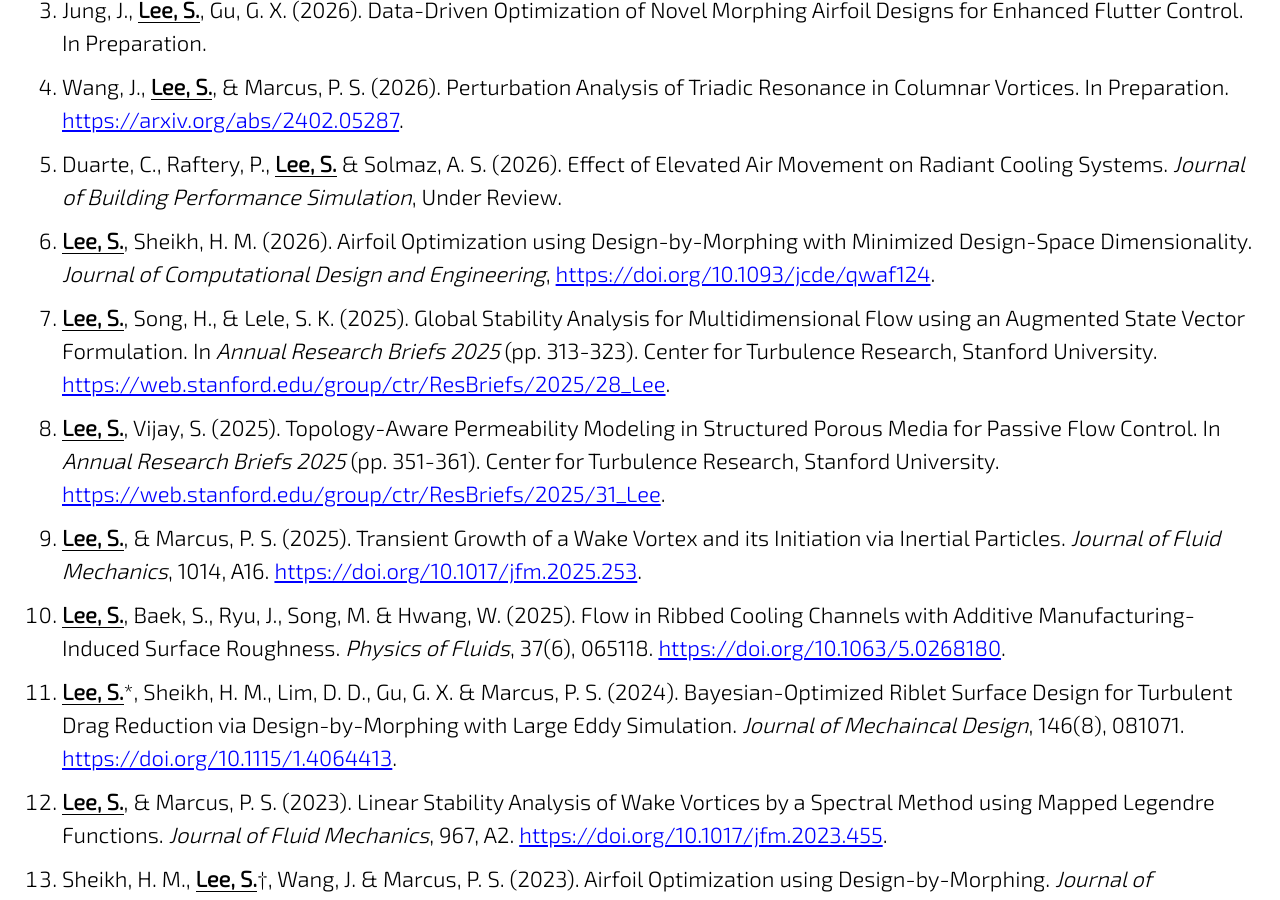
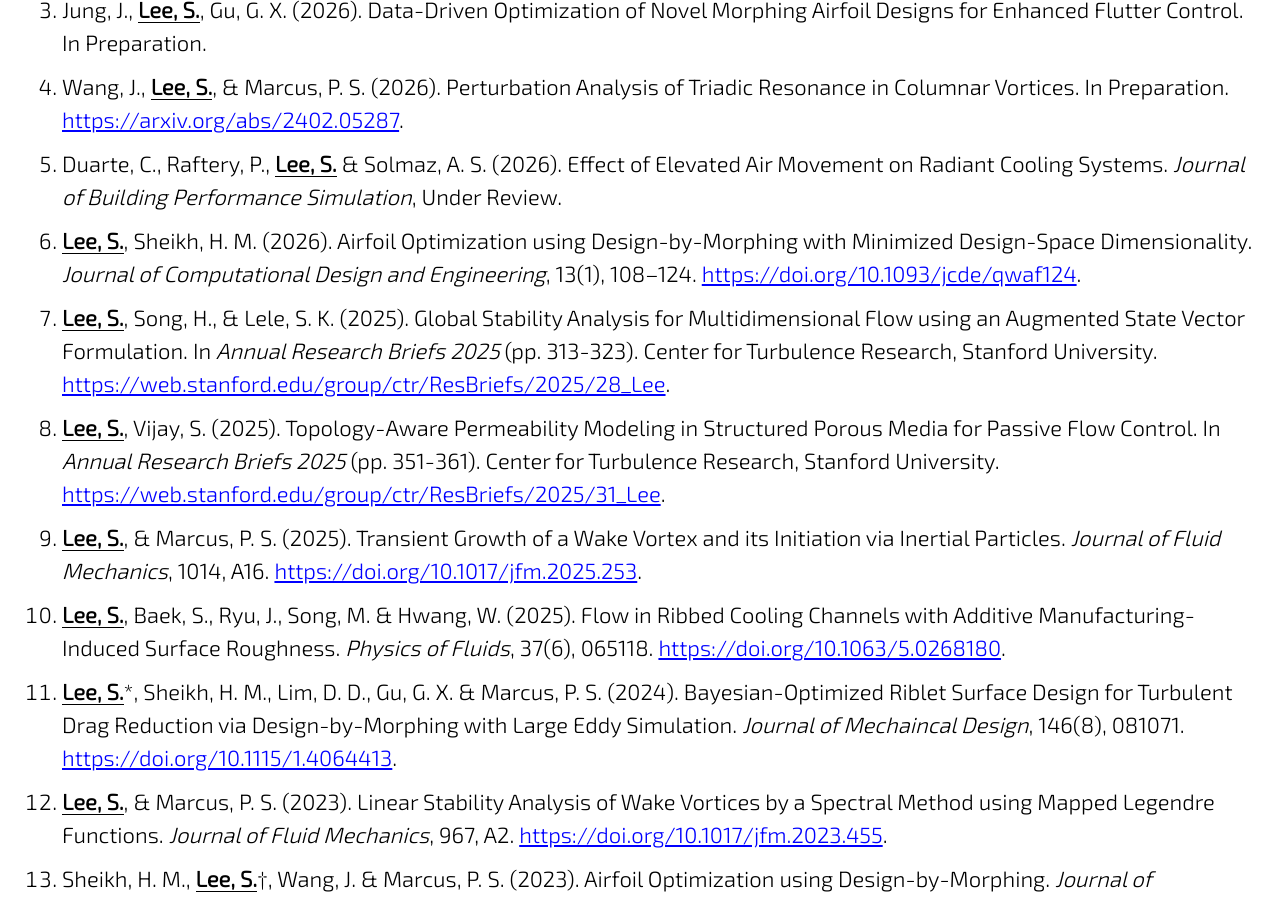
Before and after one commit to jun9303/jun9303.github.io, a Jekyll site: the page built from _pages/publications.md, in a window 1280 px wide and 900 px high, scrolled down 618 px. Built offline with Jekyll 4.4.1, drawn with Linux system fonts in a browser that asks for light colours; cached includes are drawn as plain includes; nearby versions of some CDN libraries; emoji names are drawn with the system emoji font.

Commit message:
New CV & Pub updated

```diff
--- a/_pages/publications.md
+++ b/_pages/publications.md
@@ -17,7 +17,7 @@ header:
 1. Jung, J., <ins>**Lee, S.**</ins>, Gu, G. X. (2026). Data-Driven Optimization of Novel Morphing Airfoil Designs for Enhanced Flutter Control. In Preparation.
 1. Wang, J., <ins>**Lee, S.**</ins>, & Marcus, P. S. (2026). Perturbation Analysis of Triadic Resonance in Columnar Vortices. In Preparation. [https://arxiv.org/abs/2402.05287](https://arxiv.org/abs/2402.05287).
 1. Duarte, C., Raftery, P., <ins>**Lee, S.**</ins> & Solmaz, A. S. (2026). Effect of Elevated Air Movement on Radiant Cooling Systems. *Journal of Building Performance Simulation*, Under Review.
-1. <ins>**Lee, S.**</ins>, Sheikh, H. M. (2026). Airfoil Optimization using Design-by-Morphing with Minimized Design-Space Dimensionality. *Journal of Computational Design and Engineering*, [https://doi.org/10.1093/jcde/qwaf124](https://doi.org/10.1093/jcde/qwaf124).
+1. <ins>**Lee, S.**</ins>, Sheikh, H. M. (2026). Airfoil Optimization using Design-by-Morphing with Minimized Design-Space Dimensionality. *Journal of Computational Design and Engineering*, 13(1), 108–124. [https://doi.org/10.1093/jcde/qwaf124](https://doi.org/10.1093/jcde/qwaf124).
 1. <ins>**Lee, S.**</ins>, Song, H., & Lele, S. K. (2025). Global Stability Analysis for Multidimensional Flow using an Augmented State Vector Formulation. In *Annual Research Briefs 2025* (pp. 313-323). Center for Turbulence Research, Stanford University. [https://web.stanford.edu/group/ctr/ResBriefs/2025/28_Lee](https://web.stanford.edu/group/ctr/ResBriefs/2025/28_Lee).
 1. <ins>**Lee, S.**</ins>, Vijay, S. (2025). Topology-Aware Permeability Modeling in Structured Porous Media for Passive Flow Control. In *Annual Research Briefs 2025* (pp. 351-361). Center for Turbulence Research, Stanford University. [https://web.stanford.edu/group/ctr/ResBriefs/2025/31_Lee](https://web.stanford.edu/group/ctr/ResBriefs/2025/31_Lee).
 1. <ins>**Lee, S.**</ins>, & Marcus, P. S. (2025). Transient Growth of a Wake Vortex and its Initiation via Inertial Particles. *Journal of Fluid Mechanics*, 1014, A16. [https://doi.org/10.1017/jfm.2025.253](https://doi.org/10.1017/jfm.2025.253).
```
